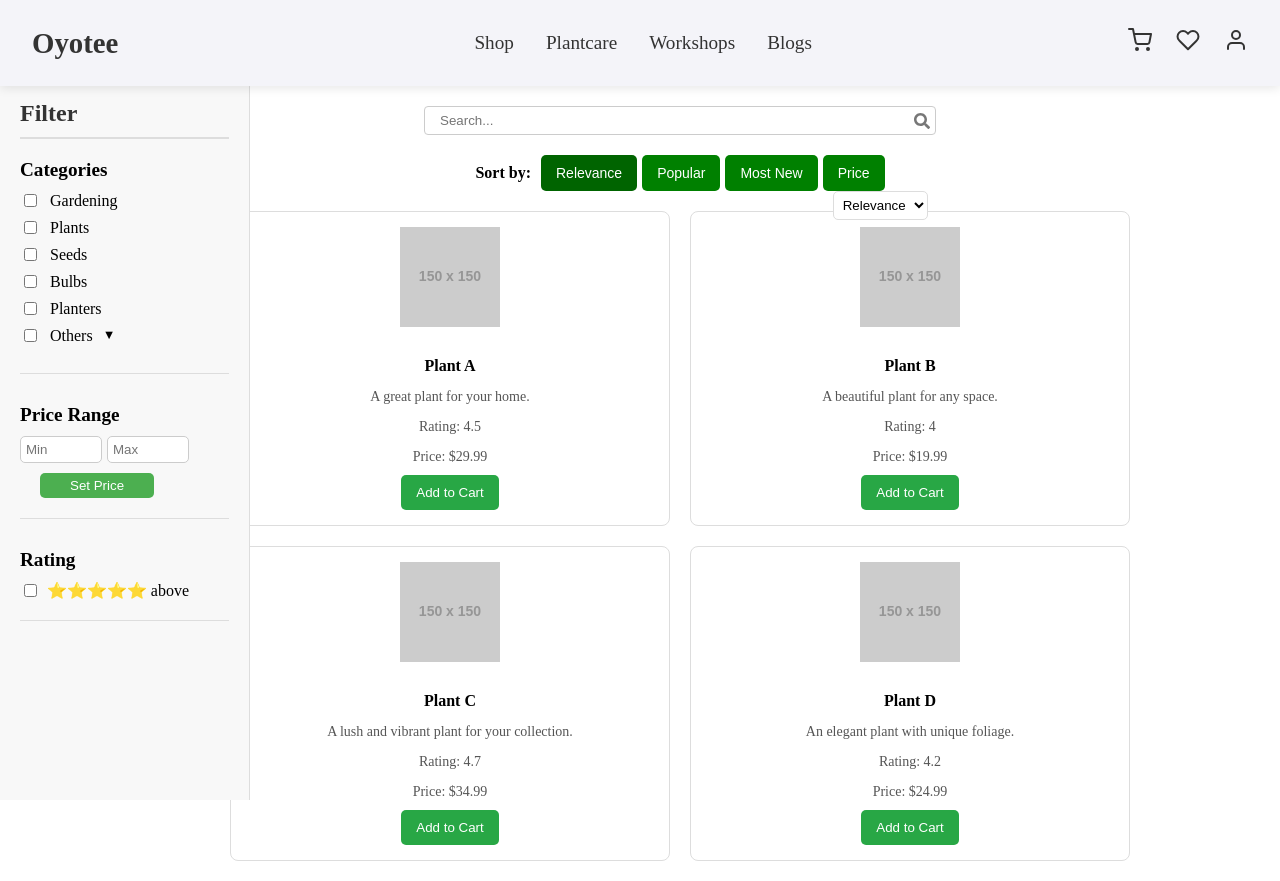
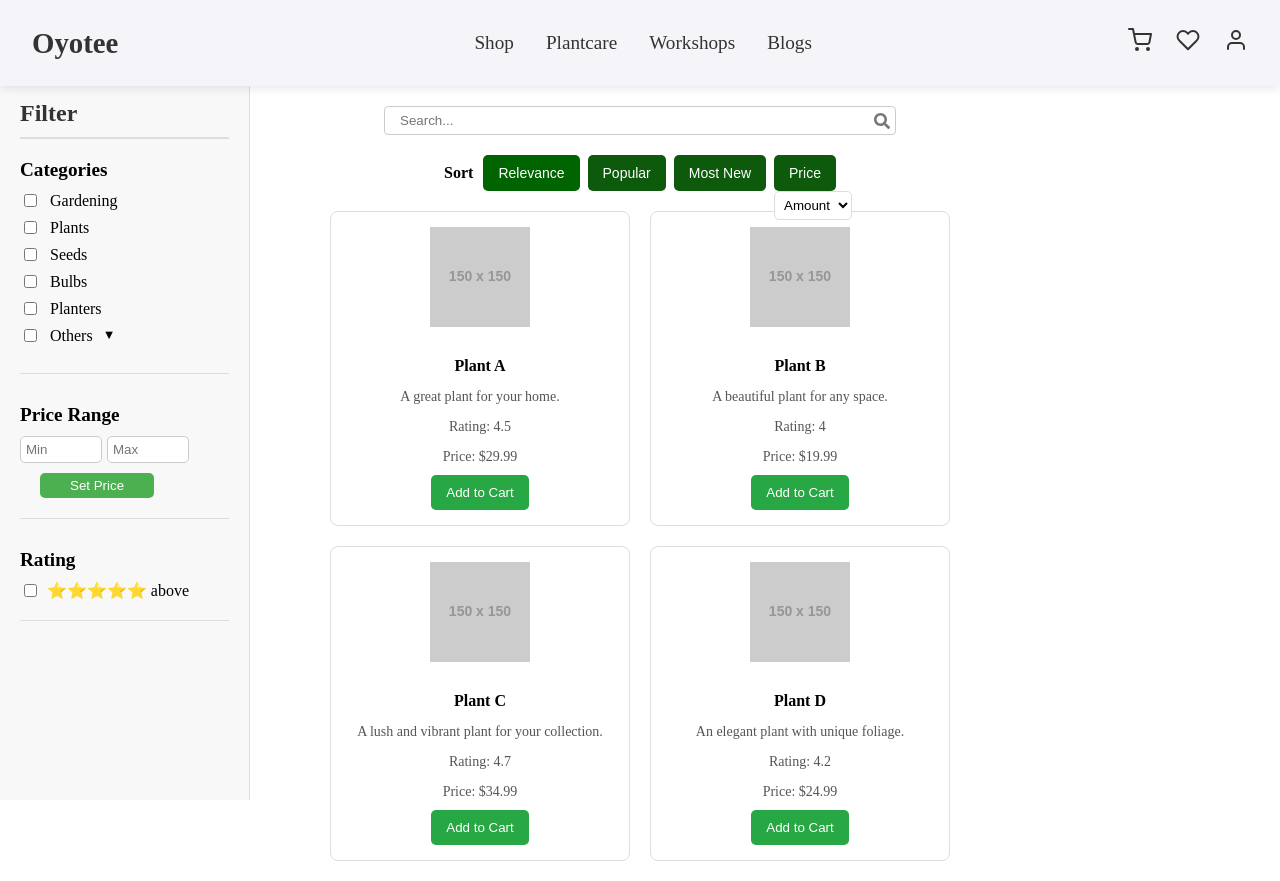
Before and after one commit to DevKipesa/oyotee, a React (Vite) app: page /shop in a window 1280 px wide. Both pictures are taken after a click on the button "Price". Built offline with nearby package versions, Linux system fonts and the light colour scheme.

Commit message:
few changes in shop file

```diff
--- a/src/components/Shop/shop.css
+++ b/src/components/Shop/shop.css
@@ -2,11 +2,8 @@
 .shopy {
     display: flex;
     flex-direction: column;
-    /* width: 100%;
-    height: 100vh; */
-    /* margin-left: 200px; */
-    margin-left: 80px;
   }
+
   .product-description {
     font-size: 14px;
     color: #777;
@@ -14,6 +11,7 @@
     overflow: hidden; /* In case the description is too long */
     text-overflow: ellipsis; /* To add "..." if the text overflows */
   }
+
   .content-wrapper {
     display: flex;
     flex-direction: column;
@@ -21,6 +19,7 @@
     flex: 1;
     padding: 20px;
   }
+
   .sidebar {
     width: 250px; /* Adjust width as needed */
     height: 100vh; /* Full height */
@@ -30,14 +29,10 @@
     background-color: #f8f8f8;
     padding-top: 60px; /* Adjust to be below the navbar */
   }
+
   /* Sidebar styles */
   .sidee {
-    /* width: 250px; */
-    /* background-color: #f5f5f5; */
-    /* padding: 20px; */
-    /* position: sticky; */
     top: 0;
-    /* height: 100vh; */
   }
 
   /* Centered search bar */
@@ -74,17 +69,12 @@
     margin-right: 10px;
   }
 
-  .sort-wrapper select {
-    margin-left: 10px;
-    padding: 5px;
-  }
-
   /* Product list grid layout (2x2 grid) */
   .product-list {
     display: grid;
     grid-template-columns: repeat(2, 1fr); /* 2 columns */
     gap: 20px;
-    width: 100%;
+    width: 50%;
     max-width: 900px;
   }
 
@@ -132,49 +122,20 @@
     background-color: #218838;
   }
 
-  /* Product details (at the top of the page) */
-  /* .product-details {
-    padding: 20px;
-    border-top: 1px solid #ddd;
-    background-color: #fff;
-    margin-bottom: 20px;
-  } */
-
-  .product-details h2 {
-    font-size: 24px;
-    margin-bottom: 15px;
-  }
-
-  /* .product-details img {
-    width: 300px;
-    height: 300px;
-    object-fit: cover;
-    margin-bottom: 15px;
-  } */
-
-  /* .product-details p {
-    font-size: 16px;
-    margin-bottom: 10px;
-  } */
   /* Horizontal layout for sort buttons */
-.sort-wrapper {
+  .sort-wrapper {
     margin-bottom: 20px;
     display: flex;
     align-items: center;
   }
 
-  .sort-wrapper span {
-    font-weight: bold;
-    margin-right: 10px;
-  }
-
   .sort-buttons {
     display: flex;
-    gap: 5px; /* Space between buttons */
+    gap: 8px; /* Space between buttons */
   }
 
   .sort-button {
-    background-color: green;
+    background-color: rgb(13, 90, 13);
     color: white;
     border: none;
     padding: 10px 15px;
@@ -206,3 +167,52 @@
     padding: 5px;
     z-index: 10;
   }
+
+  /* Product details card on the right */
+  .product-details {
+    position: fixed;
+    top: 90px; /* Adjust based on your navbar height */
+    right: 0;
+    width: 22%; /* Adjust the width */
+    background-color: #fff;
+    border-left: 1px solid #ddd;
+    box-shadow: -2px 0 10px rgba(0, 0, 0, 0.1);
+    padding: 20px;
+    z-index: 1000;
+    transition: transform 0.3s ease-in-out;
+    transform: translateX(100%); /* Hidden off-screen initially */
+    overflow-y: auto;
+  }
+
+  .product-details.show {
+    transform: translateX(0); /* Slide in when visible */
+  }
+
+  .product-details h2 {
+    font-size: 1.5rem;
+    margin-bottom: 15px;
+  }
+
+  .product-details img {
+    width: 100%;
+    height: auto;
+    margin-bottom: 15px;
+    border-radius: 8px;
+  }
+
+  .product-details p {
+    font-size: 1rem;
+    margin: 10px 0;
+  }
+  .product-details.show button {
+    background-color: #28a745;
+    color: white;
+    border: none;
+    padding: 10px 15px;
+    border-radius: 5px;
+    cursor: pointer;
+  }
+
+  .product-details.show button:hover {
+    background-color: #218838;
+  }
--- a/src/components/Shop/shop.jsx
+++ b/src/components/Shop/shop.jsx
@@ -43,6 +43,7 @@ const ProductList = () => {
       {/* Main shop content (right below the navbar) */}
       <div className="shopy">
         <div className="content-wrapper">
+          {/* Search bar */}
           <div className="search-wrapper">
             <input
               type="text"
@@ -55,9 +56,9 @@ const ProductList = () => {
 
           {/* Sort by section */}
           <div className="sort-wrapper">
-            <span>Sort by:</span>
+            <span>Sort</span>
             <div className="sort-buttons">
-              {['Relevance', 'Popular', 'Most New'].map(option => (
+              {['Relevance', 'Popular', 'Most New'].map((option) => (
                 <button
                   key={option}
                   className={`sort-button ${sortOption === option ? 'active' : ''}`}
@@ -79,16 +80,14 @@ const ProductList = () => {
                     value={sortOption}
                     onChange={handleSortChange}
                   >
-                    <option value="Relevance">Relevance</option>
-                    <option value="Popular">Popular</option>
-                    <option value="Most New">Most New</option>
-                    <option value="Price">Price</option>
+                    <option value="Price">Amount</option>
                   </select>
                 )}
               </div>
             </div>
           </div>
 
+          {/* Product list */}
           <div className="product-list">
             {filteredProducts.map((product) => (
               <div
@@ -107,13 +106,15 @@ const ProductList = () => {
           </div>
         </div>
 
+        {/* Product details on the right side when a product is clicked */}
         {selectedProduct && (
-          <div className="product-details">
+          <div className="product-details show">
             <h2>{selectedProduct.title}</h2>
             <img src={selectedProduct.image} alt={selectedProduct.title} />
             <p>Rating: {selectedProduct.rating}</p>
             <p>Price: ${selectedProduct.price}</p>
             <p>{selectedProduct.description}</p>
+            <button>Add to Cart</button>
           </div>
         )}
       </div>
```
